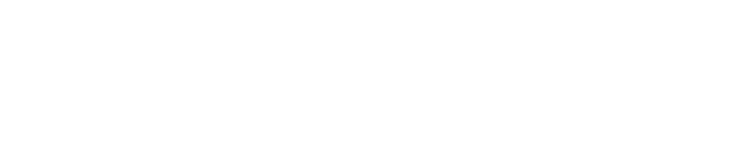
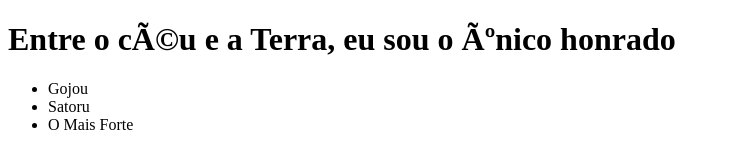
Before and after one commit to zYagoz/devaria-html1, a plain HTML site: page index.html in a window 1280 px wide. Shown: the whole page, without its empty margins (0-730 px from the left). Drawn offline with Linux system fonts and the light colour scheme.

Commit message:
let him cooking

```diff
--- a/index.html
+++ b/index.html
@@ -3,6 +3,17 @@
     <head>
         <meta charset="utf-8/">
         <title> Eu sou o mais forte </title>
-
     </head>
+    <body>
+        <header>
+            <h1> Entre o céu e a Terra, eu sou o único honrado</h1>
+            <nav>
+                <ul>
+                    <li>Gojou</li>
+                    <li>Satoru</li>
+                    <li>O Mais Forte</li>
+                </ul>
+            </nav>
+        </header>
+    </body>
 </html>
```
